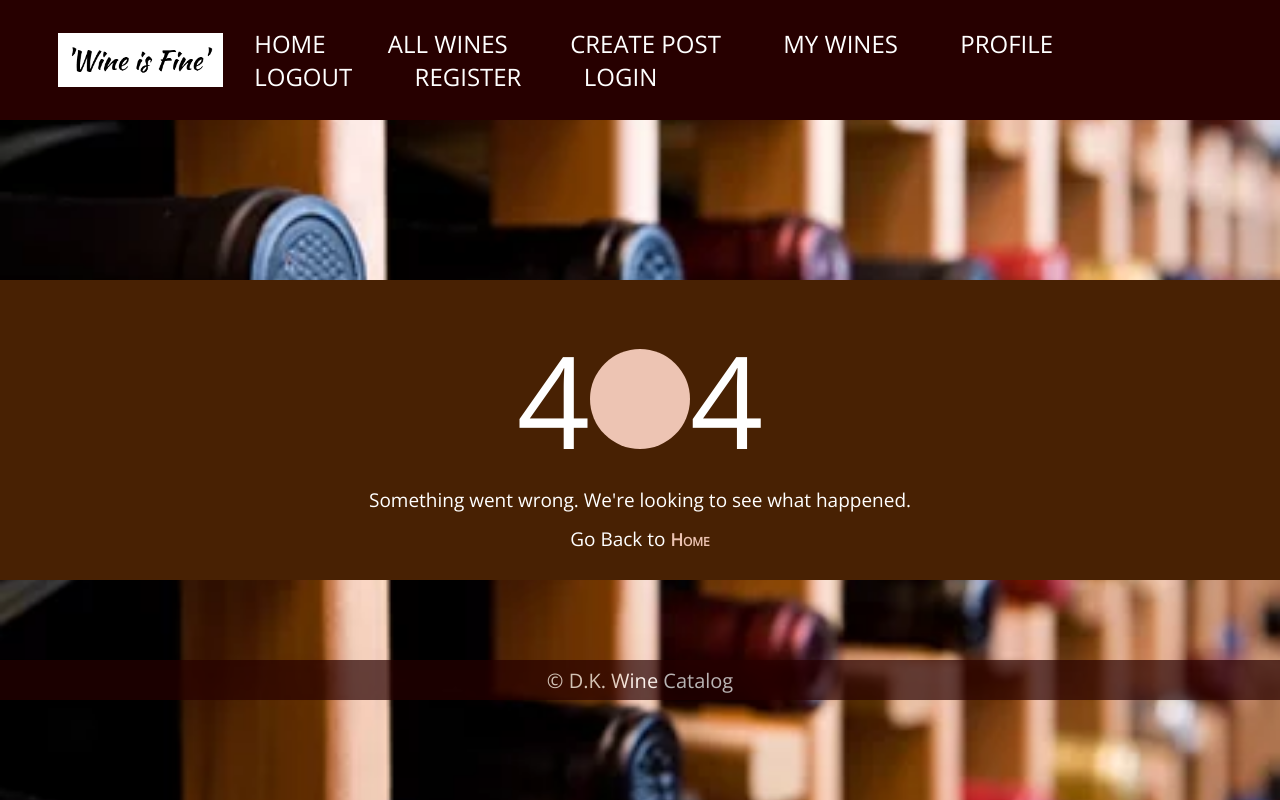
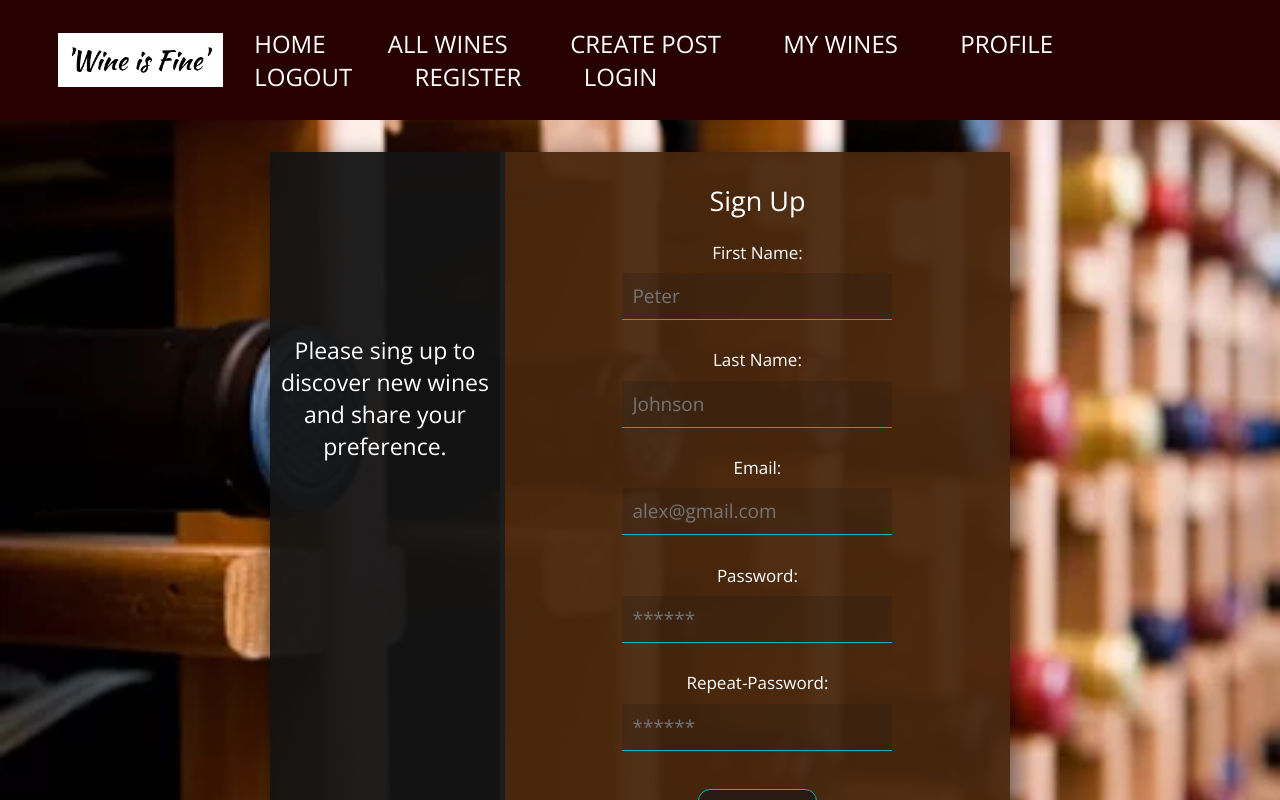
Before and after one commit to Koteterov/react-spa-wine, a React (Create React App) app: page /user/register in a window 1280 px wide. Shown: the top 800 px of the page. Built offline with nearby package versions, Linux system fonts and the light colour scheme.

Commit message:
register page added

```diff
--- a/src/App.js
+++ b/src/App.js
@@ -1,10 +1,11 @@
 import { Routes, Route } from "react-router-dom";
 
+import "./App.css";
 import Header from "./components/Header/Header";
 import Footer from "./components/Footer/Footer";
 import Home from "./components/Home/Home";
 import Login from "./components/Login/Login";
-import "./App.css";
+import Register from "./components/Register/Register";
 import NotFound from "./components/NotFound/NotFound";
 
 function App() {
@@ -16,6 +17,7 @@ function App() {
           <Route path="/" element={<Home />} />
           <Route path="/home" element={<Home />} />
           <Route path="/user/login" element={<Login />} />
+          <Route path="/user/register" element={<Register />} />
           <Route path="*" element={<NotFound />} />
         </Routes>
       </main>
--- /dev/null
+++ b/src/components/Register/Register.js
@@ -0,0 +1,75 @@
+import styles from "./Register.module.css";
+
+export default function Register() {
+  return (
+    <section id="register-page">
+      <div className={styles["signupSection"]}>
+        <div className={styles["info"]}>
+          <h2>
+            Please sing up to discover new wines and share your preference.
+          </h2>
+        </div>
+        <form className={styles["signupForm"]}>
+          <h2>Sign Up</h2>
+          <ul className={styles["noBullet"]}>
+            <li>
+              <label for="first-name">First Name:</label>
+              <input
+                type="text"
+                className={styles["inputFields"]}
+                id="first-name"
+                name="firstName"
+                placeholder="Peter"
+              />
+            </li>
+
+            <li>
+              <label for="last-name">Last Name:</label>
+              <input
+                type="text"
+                className={styles["inputFields"]}
+                id="last-name"
+                name="lastName"
+                placeholder="Johnson"
+              />
+            </li>
+            <li>
+              <label for="email">Email:</label>
+              <input
+                type="text"
+                className={styles["inputFields"]}
+                id="email"
+                name="email"
+                placeholder="alex@gmail.com"
+              />
+            </li>
+
+            <li>
+              <label for="password">Password:</label>
+              <input
+                type="password"
+                className={styles["inputFields"]}
+                id="password"
+                name="password"
+                placeholder="******"
+              />
+            </li>
+            <li>
+              <label for="rePassword">Repeat-Password:</label>
+              <input
+                type="password"
+                className={styles["inputFields"]}
+                id="rePassword"
+                name="rePassword"
+                placeholder="******"
+              />
+            </li>
+            <li id={styles["center-btn"]}>
+              <button id={styles["join-btn"]}>Join</button>
+            </li>
+          </ul>
+        </form>
+      </div>
+    </section>
+  );
+}
--- /dev/null
+++ b/src/components/Register/Register.module.css
@@ -0,0 +1,116 @@
+@import url(https://fonts.googleapis.com/css?family=Open+Sans:300);
+* {
+    font-family: 'Open Sans', sans-serif;
+}
+
+
+.signupSection {
+    margin: auto;
+    width: 740px;
+    height: 590px auto;
+    margin-top: 2em;
+    left: 35%;
+    text-align: center;
+    display: flex;
+    color: white;
+    box-shadow: 3px 10px 20px 5px rgba(0, 0, 0, .5);
+}
+
+.info {
+    width: 250px;
+    background: rgba(20, 20, 20, .95);
+    padding: 55px 5px;
+    border-right: 5px solid rgba(30, 30, 30, .8);
+}
+
+.info>h2 {
+    padding-top: 5.5em;
+    font-weight: 300;
+    font-size: 23px;
+}
+
+.info>p {
+    margin-top: 2px;
+    font-size: 18px;
+}
+
+.loginForm {
+    width: 580px;
+    padding: 30px 0;
+    background: rgba(20, 40, 40, .8);
+    transition: .2s;
+}
+
+.signupForm {
+    width: 540px;
+    padding: 30px 0;
+    background: rgba(72, 39, 13, 0.95);
+    transition: .2s;
+}
+
+.signupForm>h2 {
+    font-weight: 350;
+    font-size: 27px;
+    margin-bottom: 0.8em;
+}
+
+.inputFields {
+    margin: 18px 0;
+    font-size: 19px;
+    padding: 10px;
+    width: 270px;
+    border: 1px solid rgba(10, 180, 180, 1);
+    border-top: none;
+    border-left: none;
+    border-right: none;
+    background: rgba(20, 20, 20, .2);
+    color: white;
+    outline: none;
+}
+
+input.ng-invalid.ng-touched {
+    border: 2px solid #A94442;
+}
+
+.noBullet {
+    list-style-type: none;
+    padding: 0;
+}
+
+#join-btn,
+#login-btn {
+    border: 1px solid rgba(10, 180, 180, 1);
+    background: rgba(20, 20, 20, .6);
+    font-size: 18px;
+    color: white;
+    margin-top: 20px;
+    padding: 10px 43px;
+    cursor: pointer;
+    transition: .4s;
+    border-radius: 12px;
+}
+
+#join-btn:hover,
+#login-btn:hover {
+    background: rgba(20, 20, 20, .8);
+    padding: 10px 80px;
+}
+
+label {
+    display: block;
+    width: 100%;
+    margin-top: 0.6em;
+    padding: 0;
+    border: none;
+    outline: none;
+    box-sizing: border-box;
+    font-size: 17px;
+}
+
+label {
+    margin-bottom: -0.5em;
+}
+
+label:nth-of-type(2) {
+    margin-top: 3em;
+}
```
